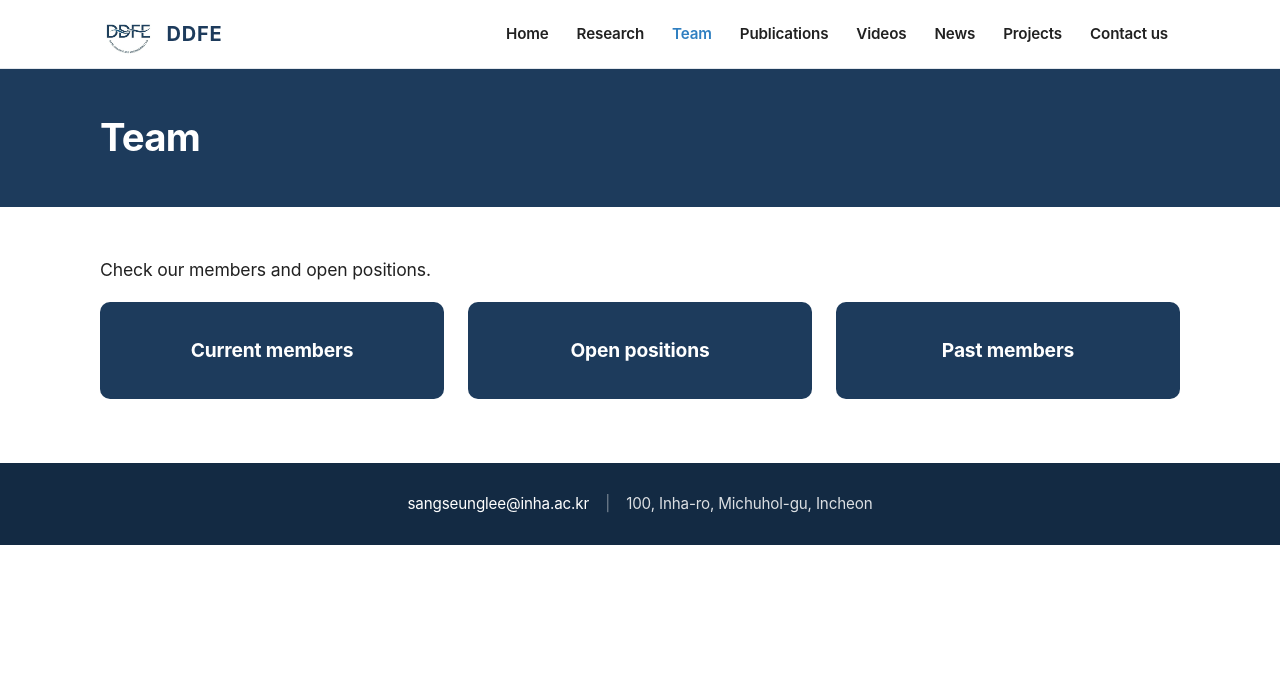
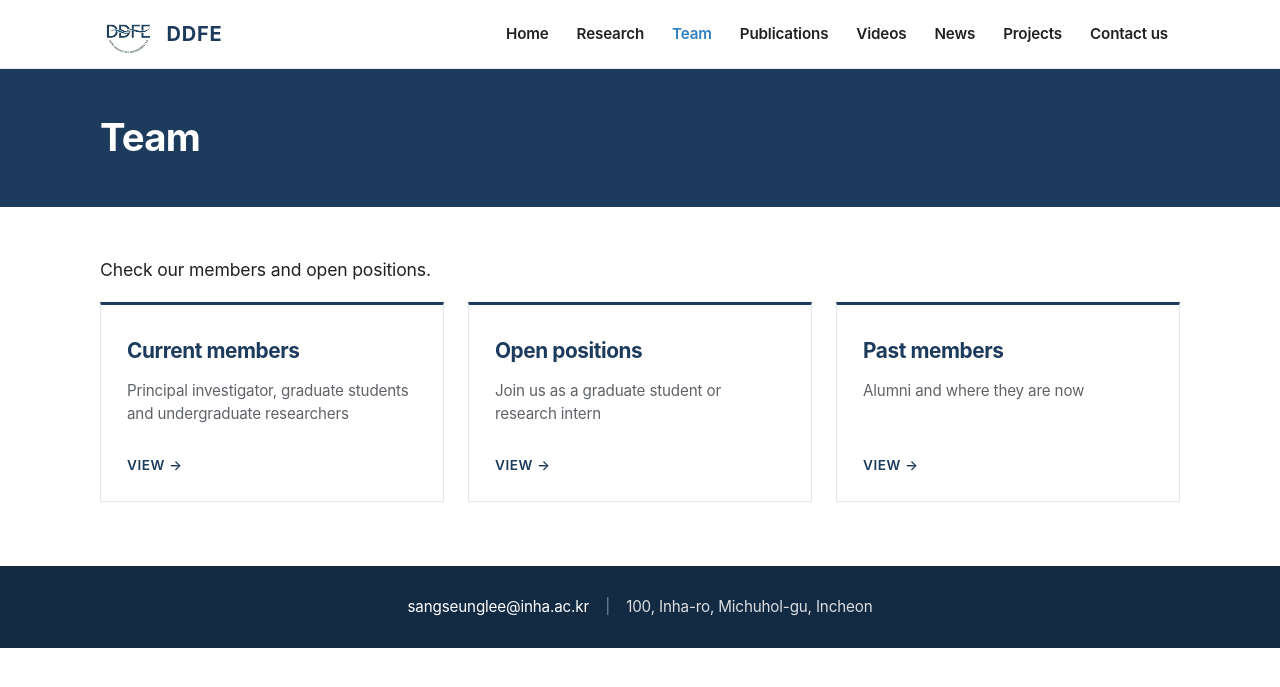
Before and after one commit to sanlee-ddfe/ddfe.github.io, a Jekyll site: the page built from team/index.html, in a window 1280 px wide. Shown: the top 687 px of the page. Built offline with Jekyll 4.4.1, drawn with Linux system fonts in a browser that asks for light colours; some web fonts are replaced.

Commit message:
Square date badges, keyword chips and buttons; refine Team cards; fix KSCFE typo
Co-Authored-By: Claude Opus 5.5 <noreply@anthropic.com>

```diff
--- a/_data/news.yml
+++ b/_data/news.yml
@@ -21,9 +21,9 @@
 - date: 2026-Oct
   title: Hojin and Jinsu presented at KSCFE
   body: |
-    Hojin presented "베이지안 최적화를 통한 지하주차장 제트 팬 속도 최적화" at KSCE
+    Hojin presented "베이지안 최적화를 통한 지하주차장 제트 팬 속도 최적화" at KSCFE
 
-    Jinsu presented "Source to sensor response operator를 이용한 지하주차장 오염원 역추적" at KSCE
+    Jinsu presented "Source to sensor response operator를 이용한 지하주차장 오염원 역추적" at KSCFE
   images:
     - /assets/images/news/2026-10-kscfe-hojin-jinsu.jpg
 
--- a/assets/css/style.css
+++ b/assets/css/style.css
@@ -136,7 +136,7 @@ h3 { font-size: 1.15rem; margin: 0 0 .4rem; }
 .news-media img { width: 100%; border-radius: 6px; }
 .news-date {
   display: inline-block; font-size: .8rem; font-weight: 700; letter-spacing: .03em;
-  color: var(--accent); background: #e8f1fa; padding: 2px 10px; border-radius: 999px; margin-bottom: .5rem;
+  color: var(--navy); background: none; border: 1px solid var(--navy); padding: 1px 8px; border-radius: 0; margin-bottom: .5rem;
 }
 .news-subtitle { font-style: italic; color: var(--muted); margin: 0 0 .6rem; }
 .news-text p { margin: 0 0 .7rem; }
@@ -146,11 +146,18 @@ h3 { font-size: 1.15rem; margin: 0 0 .4rem; }
 /* ---------- Team ---------- */
 .team-cards { display: grid; grid-template-columns: repeat(3, 1fr); gap: 24px; }
 .team-card {
-  display: block; padding: 32px 24px; border-radius: var(--radius); background: var(--navy); color: #fff;
-  font-family: var(--font); font-weight: 700; font-size: 1.2rem; text-align: center; transition: transform .15s, background .15s;
+  display: flex; flex-direction: column; gap: 10px; min-height: 200px; padding: 28px 26px 24px;
+  background: #fff; border: 1px solid var(--line); border-top: 3px solid var(--navy); color: var(--text);
+  transition: border-color .15s, box-shadow .15s;
 }
-.team-card:hover { text-decoration: none; background: var(--accent); transform: translateY(-2px); }
-@media (max-width: 760px) { .team-cards { grid-template-columns: 1fr; } }
+.team-card-title { font-size: 1.3rem; font-weight: 700; color: var(--navy); letter-spacing: -0.02em; }
+.team-card-desc { font-size: .95rem; color: var(--muted); line-height: 1.55; }
+.team-card-more { margin-top: auto; font-size: .85rem; font-weight: 600; letter-spacing: .04em; text-transform: uppercase; color: var(--navy); }
+.team-card-more span { display: inline-block; transition: transform .15s; }
+.team-card:hover { text-decoration: none; border-top-color: var(--accent); box-shadow: 0 6px 20px rgba(19,42,67,.08); }
+.team-card:hover .team-card-more { color: var(--accent); }
+.team-card:hover .team-card-more span { transform: translateX(4px); }
+@media (max-width: 760px) { .team-cards { grid-template-columns: 1fr; } .team-card { min-height: 0; } }
 
 .group-title { margin: 3rem 0 1.25rem; padding-bottom: .4rem; border-bottom: 2px solid var(--line); }
 .group-title:first-child { margin-top: 0; }
@@ -179,7 +186,7 @@ h3 { font-size: 1.15rem; margin: 0 0 .4rem; }
 
 .cta { margin-top: 3rem; text-align: center; }
 .button {
-  display: inline-block; padding: 12px 26px; border-radius: 999px; background: var(--navy); color: #fff; font-weight: 700;
+  display: inline-block; padding: 12px 28px; border-radius: 0; background: var(--navy); color: #fff; font-weight: 700;
 }
 .button:hover { background: var(--accent); text-decoration: none; }
 
@@ -221,5 +228,5 @@ h3 { font-size: 1.15rem; margin: 0 0 .4rem; }
   .theme { grid-template-columns: 1fr; gap: 10px; }
 }
 .keyword-row { display: flex; flex-wrap: wrap; gap: 8px; margin: -0.8rem 0 2.5rem; }
-.keyword { display: inline-block; padding: 5px 12px; border-radius: 999px; background: var(--bg-soft); color: var(--muted); font-size: .88rem; }
-.keyword-main { background: #e8f1fa; color: var(--accent); font-weight: 600; }
+.keyword { display: inline-block; padding: 4px 10px; border: 1px solid var(--line); background: #fff; color: var(--muted); font-size: .88rem; }
+.keyword-main { border-color: var(--navy); color: var(--navy); font-weight: 600; }
--- a/team/index.html
+++ b/team/index.html
@@ -7,9 +7,21 @@ permalink: /team/
   <div class="container">
     <p class="lead">Check our members and open positions.</p>
     <div class="team-cards">
-      <a class="team-card" href="{{ '/team/current-members/' | relative_url }}">Current members</a>
-      <a class="team-card" href="{{ '/team/open-positions/' | relative_url }}">Open positions</a>
-      <a class="team-card" href="{{ '/team/alumni/' | relative_url }}">Past members</a>
+      <a class="team-card" href="{{ '/team/current-members/' | relative_url }}">
+        <span class="team-card-title">Current members</span>
+        <span class="team-card-desc">Principal investigator, graduate students and undergraduate researchers</span>
+        <span class="team-card-more">View <span aria-hidden="true">→</span></span>
+      </a>
+      <a class="team-card" href="{{ '/team/open-positions/' | relative_url }}">
+        <span class="team-card-title">Open positions</span>
+        <span class="team-card-desc">Join us as a graduate student or research intern</span>
+        <span class="team-card-more">View <span aria-hidden="true">→</span></span>
+      </a>
+      <a class="team-card" href="{{ '/team/alumni/' | relative_url }}">
+        <span class="team-card-title">Past members</span>
+        <span class="team-card-desc">Alumni and where they are now</span>
+        <span class="team-card-more">View <span aria-hidden="true">→</span></span>
+      </a>
     </div>
   </div>
 </section>
```
